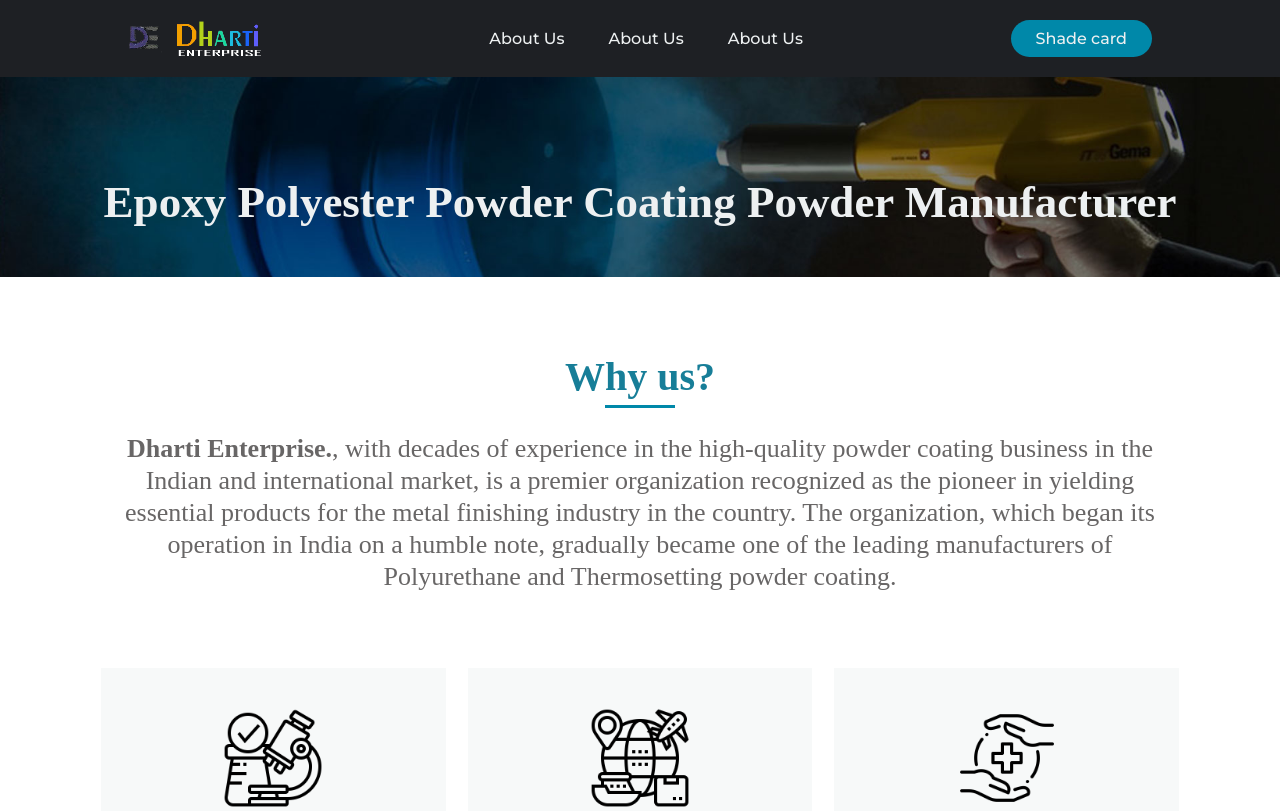
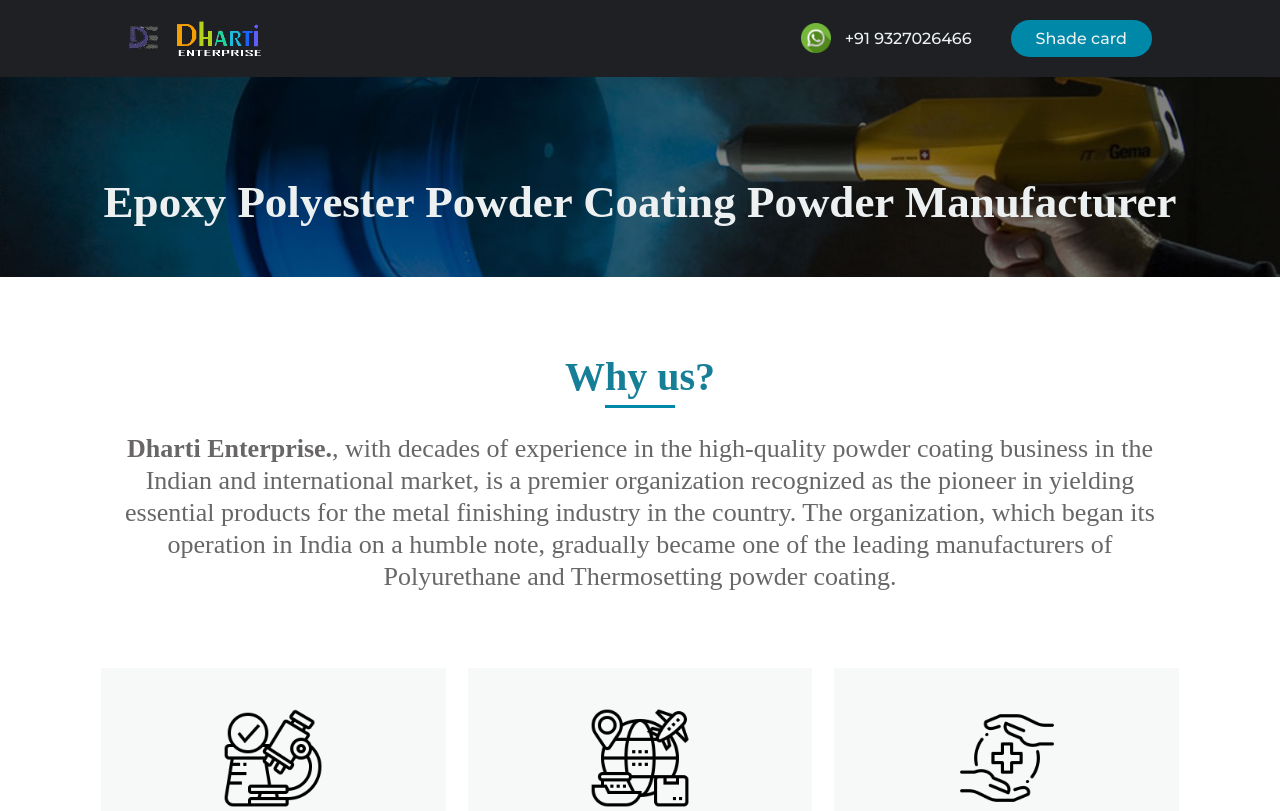
Before and after one commit to SilverSkullSS/Dharticoats, a plain HTML site: page index.html in a window 1280 px wide. Shown: the top 811 px of the page. Drawn offline with Linux system fonts and the light colour scheme.

Commit message:
Updated navbar
Added dial and whatsapp link to nav bar.
Removed other links except shadecard

```diff
--- a/css/style.css
+++ b/css/style.css
@@ -35,16 +35,24 @@ header {
 
 .nav-links li {
     display: inline-block;
-    padding: 0px 20px;
+    padding: 0px 5px;
 }
 
 .nav-links li a {
     transition: all 0.3s ease 0s;
 }
 
+.nav-links li a img{
+    width: 30px;
+    margin-bottom: -9px;
+}
 
 .nav-links li a:hover {
     color: #0088a9;
+}
+
+.shade-card {
+    margin-left: 30px;
 }
 
 button {
--- a/index.html
+++ b/index.html
@@ -12,12 +12,11 @@
         <img src="images/logo.png" alt="Dharti Coats Logo" class="logo">
         <nav>
             <ul class="nav-links">
-                <li><a href="">About Us</a></li>
-                <li><a href="">About Us</a></li>
-                <li><a href="">About Us</a></li>
+                <li><a href="https://wa.me/919327026466"><img src="images/whatsapp.png" alt="Whatsapp icon"></a></li>
+                <li><a href="tel:+919327026466">+91 9327026466</a></li>
+                <a class="shade-card" href=""><button>Shade card</button></a>
             </ul>
         </nav>
-            <a class="shade-card" href=""><button>Shade card</button></a>
     </header>
 
     <section class="one">
```
Also changed, not shown: images/whatsapp.png (added).
